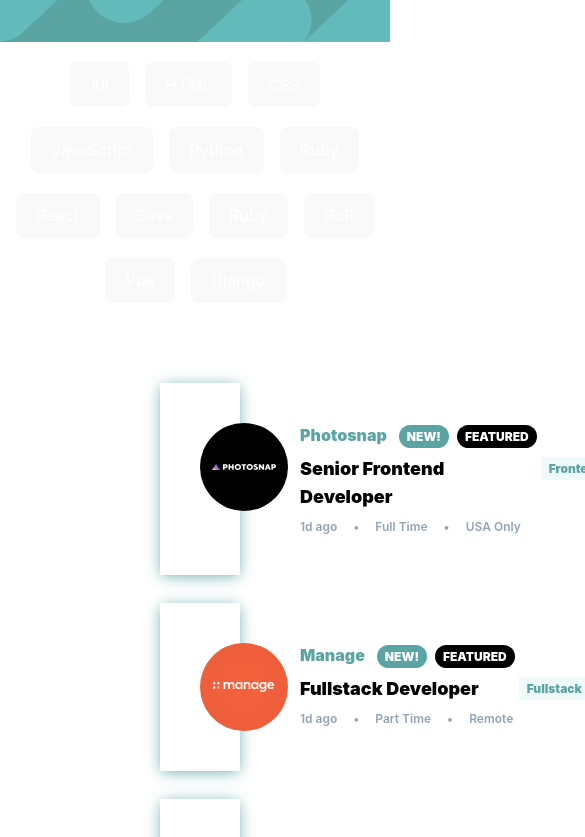
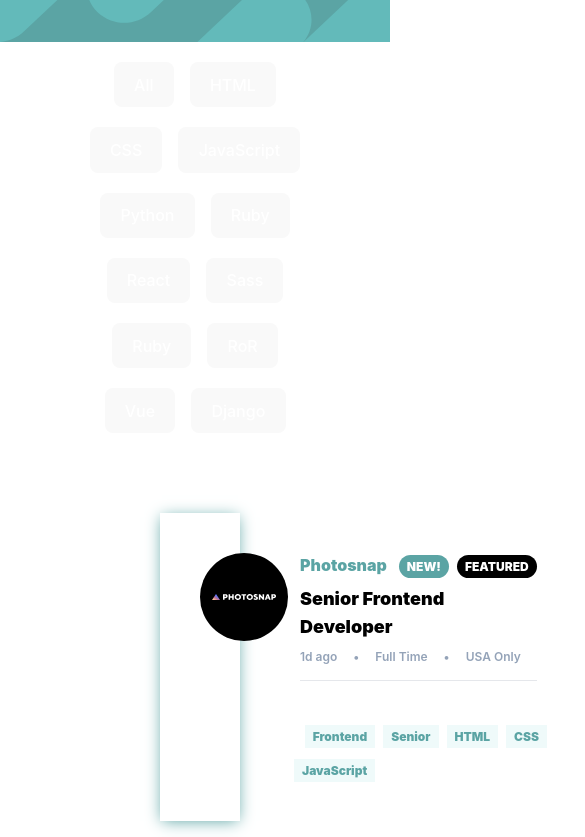
Before and after one commit to Elio1995/static-job-listings-master, a React (Vite) app: page / in a window 390 px wide. Shown: the top 837 px of the page, 585 px wide, since content can reach past the window. Built offline with nearby package versions, Linux system fonts and the light colour scheme.

Commit message:
Working on making the poject responsive(work in progress)

```diff
--- a/src/App.css
+++ b/src/App.css
@@ -8,3 +8,73 @@
   grid-template-columns: 100px 1fr 2fr;
   box-shadow: 0 2px 15px -2px hsl(180, 29%, 50%);
 }
+
+.ruler {
+  display: none;
+}
+
+@media screen and (max-width: 1140px) {
+  .card {
+    grid-template-columns: 100px 2fr 1fr;
+  }
+}
+
+@media screen and (max-width: 1060px) {
+  .card {
+    grid-template-columns: 100px 2fr 1fr;
+  }
+
+  .thirdGrid {
+    display: grid;
+    grid-template-rows: auto auto auto auto;
+    margin-top: 0;
+  }
+  .thirGridSpan {
+    margin-bottom: 3px;
+  }
+}
+
+@media screen and (max-width: 862px) {
+  .card {
+    grid-template-columns: 100px 1fr;
+    padding-top: 15px;
+    margin: 28px 140px;
+  }
+  .thirdGrid {
+    display: grid;
+    grid-template-columns: auto auto auto auto;
+    text-align: start;
+    margin-top: 5px;
+    margin-left: 90px;
+  }
+  .thirdGrid span {
+    margin-top: 10px;
+  }
+
+  .ruler {
+    display: flex;
+    margin-top: 15px;
+  }
+}
+
+@media screen and (max-width: 765px) {
+  .jobList {
+    margin: 10px 0;
+  }
+  .card {
+    margin: 28px 120px;
+  }
+}
+@media screen and (max-width: 680px) {
+  .card {
+    margin: 28px 80px;
+  }
+}
+@media screen and (max-width: 600px) {
+  .jobList {
+    margin: 10px 0;
+  }
+  .card {
+    margin: 28px 40px;
+  }
+}
--- a/src/Components/Card.tsx
+++ b/src/Components/Card.tsx
@@ -4,12 +4,12 @@ import "../App.css";
 
 function Card(props: any) {
   return (
-    <div className="my-20">
+    <div className="jobList my-20">
       {props.jobList.map((job: Job) => {
         const jobId = job.id;
         return (
           <div key={jobId} className="card grid p-10 my-7 mx-40 bg-white">
-            <div>
+            <div className="logo">
               <img src={job.logo}></img>
             </div>
             <div className="text-start text-black">
@@ -47,8 +47,11 @@ function Card(props: any) {
                 <span className="mx-4">•</span>
                 <span>{job.location}</span>
               </div>
+              <hr className="ruler"></hr>
             </div>
-            <div className="text-end mt-8 text-black">
+
+            <div className="thirdGrid text-end mt-8 text-black">
+              <span className="thirdGridSpan">
                 <span
                   style={{
                     backgroundColor: "hsl(180, 52%, 96%)",
@@ -58,40 +61,48 @@ function Card(props: any) {
                 >
                   {job.role}
                 </span>
+              </span>
+
+              <span className="thirdGridSpan">
                 <span
                   style={{
                     backgroundColor: "hsl(180, 52%, 96%)",
                     color: "hsl(180, 29%, 50%)",
                   }}
-                className="px-2 py-1  mx-1 text-white font-black text-xs"
+                  className="px-2 py-1 mx-1 text-white font-black text-xs"
                 >
                   {job.level}
+                </span>
               </span>
 
               {job.languages.map((language) => {
                 return (
+                  <span className="thirdGridSpan">
                     <span
                       style={{
                         backgroundColor: "hsl(180, 52%, 96%)",
                         color: "hsl(180, 29%, 50%)",
                       }}
-                    className="px-2 py-1  mx-1  text-white font-black text-xs"
+                      className="px-2 py-1 mx-1 text-white font-black text-xs"
                     >
-                    {language}{" "}
+                      {language}
+                    </span>
                   </span>
                 );
               })}
 
               {job.tools.map((tool) => {
                 return (
+                  <span className="thirdGridSpan">
                     <span
                       style={{
                         backgroundColor: "hsl(180, 52%, 96%)",
                         color: "hsl(180, 29%, 50%)",
                       }}
-                    className="px-2 py-1  mx-1 text-white font-black text-xs"
+                      className="px-2 py-1 mx-1 text-white font-black text-xs"
                     >
                       {tool}
+                    </span>
                   </span>
                 );
               })}
--- a/src/Components/FilterComponent.tsx
+++ b/src/Components/FilterComponent.tsx
@@ -26,7 +26,7 @@ function FilterComponent(props: any) {
   console.log(languageAndToolArray);
 
   return (
-    <div>
+    <div className="mx-20">
       <button
         className="text-white mx-2 mt-5"
         onClick={() => props.setItems(Data)}
```
Lines whose indentation alone changed are shown as unchanged.
